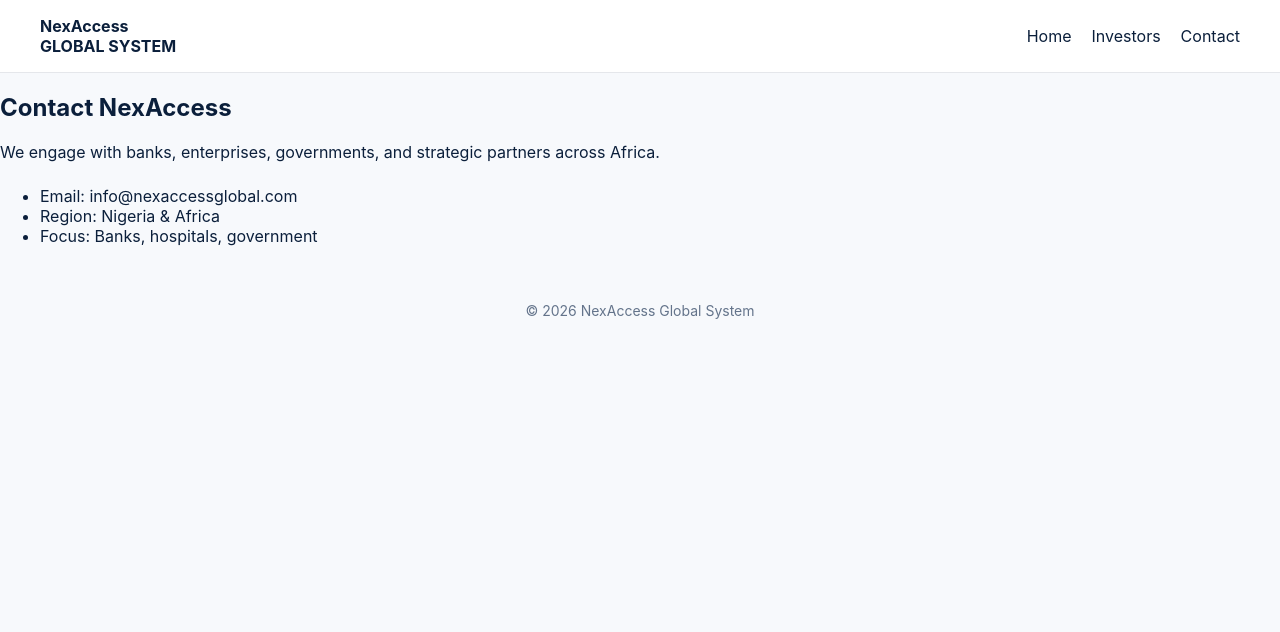
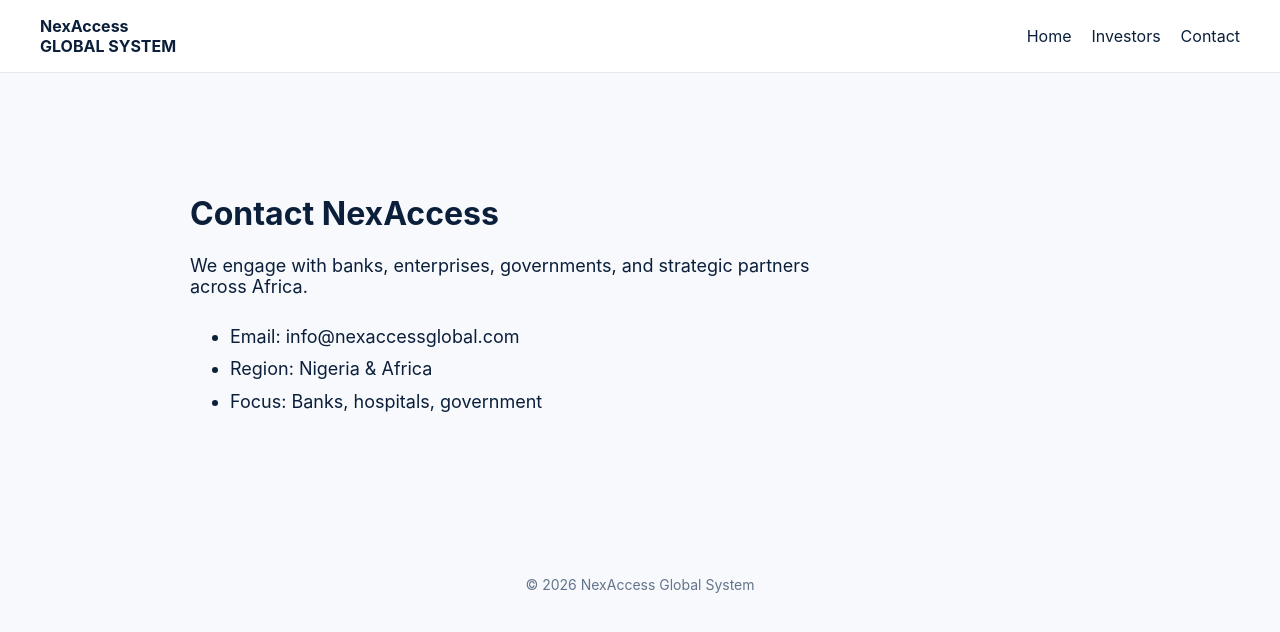
Before and after one commit to nwagwuemmanuel200-bit/nexaccess-website, a Next.js app: page /contact in a window 1280 px wide. Shown: the top 632 px of the page. Built offline with nearby package versions, Linux system fonts and the light colour scheme.

Commit message:
Update page.js

```diff
--- a/app/contact/page.js
+++ b/app/contact/page.js
@@ -1,22 +1,23 @@
+export const metadata = {
+  title: "Contact | NexAccess",
+};
+
 export default function ContactPage() {
   return (
-    <main>
-      <section className="section">
-        <div className="container">
+    <main style={{ padding: "100px 24px" }}>
+      <div style={{ maxWidth: "900px", margin: "0 auto" }}>
         <h1>Contact NexAccess</h1>
-
-          <p>
+        <p style={{ fontSize: "18px", maxWidth: "640px" }}>
           We engage with banks, enterprises, governments, and strategic
           partners across Africa.
         </p>
 
-          <ul style={{ marginTop: 24 }}>
+        <ul style={{ fontSize: "18px", lineHeight: "1.8", marginTop: "24px" }}>
           <li>Email: info@nexaccessglobal.com</li>
           <li>Region: Nigeria & Africa</li>
           <li>Focus: Banks, hospitals, government</li>
         </ul>
       </div>
-      </section>
     </main>
   );
 }
```
Lines whose indentation alone changed are shown as unchanged.
